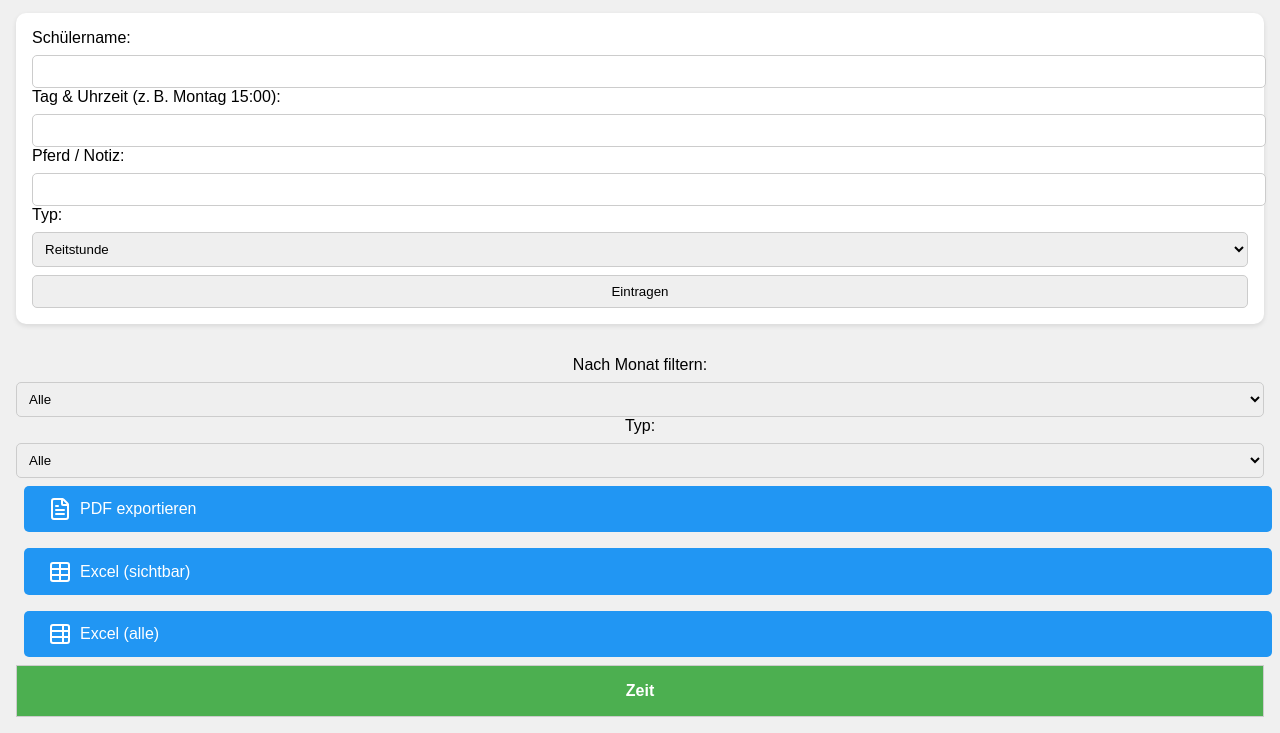
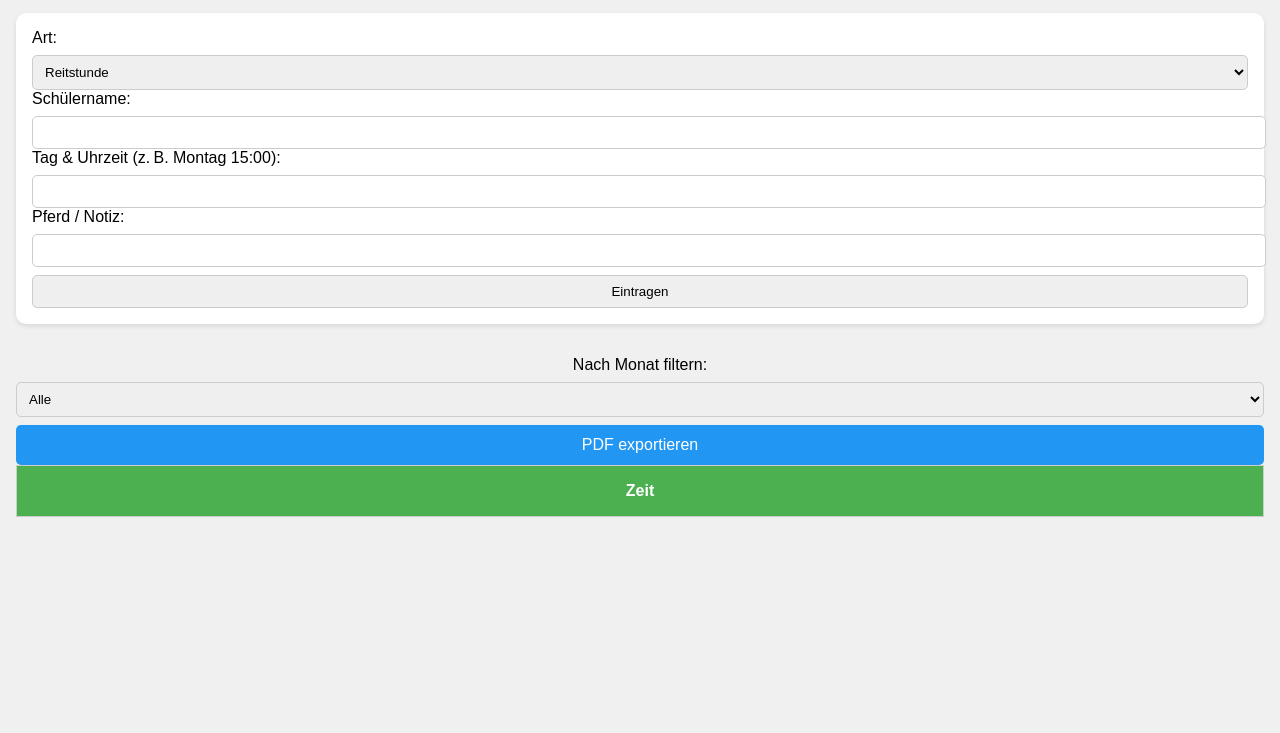
Before and after one commit to Xyroryx/RanchApp, a plain HTML site: page index.html in a window 1280 px wide. Shown: the part 168-901 px from the top of the page. After the commit the page ends 800 px from the top, so only its background shows below. Drawn offline with nearby package versions, Linux system fonts and the light colour scheme.

Commit message:
index.html aktualisieren

```diff
--- a/index.html
+++ b/index.html
@@ -1,11 +1,12 @@
 <!DOCTYPE html>
 <html lang="de">
 <head>
-  <meta charset="UTF-8" />
-  <meta name="viewport" content="width=device-width, initial-scale=1.0"/>
+  <meta charset="UTF-8">
+  <meta name="viewport" content="width=device-width, initial-scale=1.0">
   <title>Reitstunden Wochenplan</title>
+  <link rel="manifest" href="manifest.json">
+  <meta name="theme-color" content="#4CAF50">
   <script src="https://cdnjs.cloudflare.com/ajax/libs/html2pdf.js/0.10.1/html2pdf.bundle.min.js"></script>
-  <script src="https://unpkg.com/lucide@latest"></script>
   <style>
     body {
       font-family: sans-serif;
@@ -62,17 +63,13 @@
       margin-top: 1rem;
     }
     .pdf-button {
-      margin: 0.5rem;
-      padding: 0.7rem 1.5rem;
+      padding: 0.7rem 2rem;
       font-size: 1rem;
       background: #2196F3;
       color: white;
       border: none;
       border-radius: 5px;
       cursor: pointer;
-      display: inline-flex;
-      align-items: center;
-      gap: 0.5rem;
     }
     .pdf-button:hover {
       background: #0b7dda;
@@ -81,25 +78,25 @@
 </head>
 <body>
   <header>
-    <img src="logo_v99.png" alt="Patchy Ranch Logo" />
+    <img src="logo_v99.png" alt="Patchy Ranch Logo">
     <h1>Reitstunden Wochenplan</h1>
   </header>
 
   <form id="addForm">
-    <label>Schülername:</label>
-    <input type="text" id="schueler" required />
-
-    <label>Tag & Uhrzeit (z. B. Montag 15:00):</label>
-    <input type="text" id="zeit" required />
-
-    <label>Pferd / Notiz:</label>
-    <input type="text" id="notiz" />
-
-    <label>Typ:</label>
+    <label>Art:</label>
     <select id="typ">
       <option value="Reitstunde">Reitstunde</option>
       <option value="Reitbeteiligung">Reitbeteiligung</option>
     </select>
+
+    <label>Schülername:</label>
+    <input type="text" id="schueler" required>
+
+    <label>Tag & Uhrzeit (z. B. Montag 15:00):</label>
+    <input type="text" id="zeit" required>
+
+    <label>Pferd / Notiz:</label>
+    <input type="text" id="notiz">
 
     <button type="submit">Eintragen</button>
   </form>
@@ -109,25 +106,7 @@
     <select id="monatFilter" onchange="anzeigen()">
       <option value="">Alle</option>
     </select>
-
-    <label for="typFilter">Typ:</label>
-    <select id="typFilter" onchange="anzeigen()">
-      <option value="">Alle</option>
-      <option value="Reitstunde">Reitstunde</option>
-      <option value="Reitbeteiligung">Reitbeteiligung</option>
-    </select>
-
-    <br/>
-
-    <button class="pdf-button" onclick="exportPDF()">
-      <i data-lucide="file-text"></i> PDF exportieren
-    </button>
-    <button class="pdf-button" onclick="exportVisibleToExcel()">
-      <i data-lucide="table"></i> Excel (sichtbar)
-    </button>
-    <button class="pdf-button" onclick="exportAllToExcel()">
-      <i data-lucide="table-properties"></i> Excel (alle)
-    </button>
+    <button class="pdf-button" onclick="exportPDF()">PDF exportieren</button>
   </div>
 
   <div id="printArea" style="overflow-x:auto">
@@ -183,12 +162,7 @@
 
     const anzeigen = () => {
       const monatFilter = document.getElementById('monatFilter').value;
-      const typFilter = document.getElementById('typFilter').value;
-
-      let gefiltert = stunden;
-      if (monatFilter) gefiltert = gefiltert.filter(e => e.zeit.includes(monatFilter));
-      if (typFilter) gefiltert = gefiltert.filter(e => e.typ === typFilter);
-
+      const gefiltert = monatFilter ? stunden.filter(e => e.zeit.includes(monatFilter)) : stunden;
       updateSets(gefiltert);
       updateFilterDropdown();
 
@@ -216,7 +190,7 @@
           const td = document.createElement('td');
           const match = gefiltert.find(e => e.zeit === zeit && e.schueler === s);
           if (match) {
-            td.textContent = match.notiz;
+            td.textContent = `${match.typ}: ${match.notiz}`;
             td.classList.add('highlight');
             td.onclick = () => {
               if (confirm('Eintrag löschen?')) {
@@ -231,17 +205,15 @@
 
         tabelleBody.appendChild(tr);
       });
-
-      lucide.createIcons(); // wichtig für Icon-Rendering
     };
 
     document.getElementById('addForm').addEventListener('submit', e => {
       e.preventDefault();
       const eintrag = {
+        typ: document.getElementById('typ').value,
         schueler: document.getElementById('schueler').value.trim(),
         zeit: document.getElementById('zeit').value.trim(),
-        notiz: document.getElementById('notiz').value.trim(),
-        typ: document.getElementById('typ').value
+        notiz: document.getElementById('notiz').value.trim()
       };
       stunden.push(eintrag);
       speichern();
@@ -261,32 +233,12 @@
       html2pdf().from(element).set(opt).save();
     }
 
-    function exportVisibleToExcel() {
-      const rows = Array.from(document.querySelectorAll("#wochenTabelle tr"));
-      const csv = rows.map(row =>
-        Array.from(row.cells).map(cell => `"${cell.textContent}"`).join(",")
-      ).join("\n");
-      downloadCSV(csv, "sichtbare_reitstunden.csv");
-    }
-
-    function exportAllToExcel() {
-      const header = ["Zeit", "Schüler", "Notiz", "Typ"];
-      const csv = [header.join(",")].concat(
-        stunden.map(e => [e.zeit, e.schueler, e.notiz, e.typ].map(f => `"${f}"`).join(","))
-      ).join("\n");
-      downloadCSV(csv, "alle_reitstunden.csv");
-    }
-
-    function downloadCSV(csv, filename) {
-      const blob = new Blob([csv], { type: "text/csv;charset=utf-8;" });
-      const link = document.createElement("a");
-      const url = URL.createObjectURL(blob);
-      link.setAttribute("href", url);
-      link.setAttribute("download", filename);
-      link.style.visibility = "hidden";
-      document.body.appendChild(link);
-      link.click();
-      document.body.removeChild(link);
+    if ('serviceWorker' in navigator) {
+      navigator.serviceWorker.register('./service-worker.js').then(() => {
+        console.log("Service Worker registriert");
+      }).catch(error => {
+        console.error("SW-Fehler:", error);
+      });
     }
 
     anzeigen();
```
